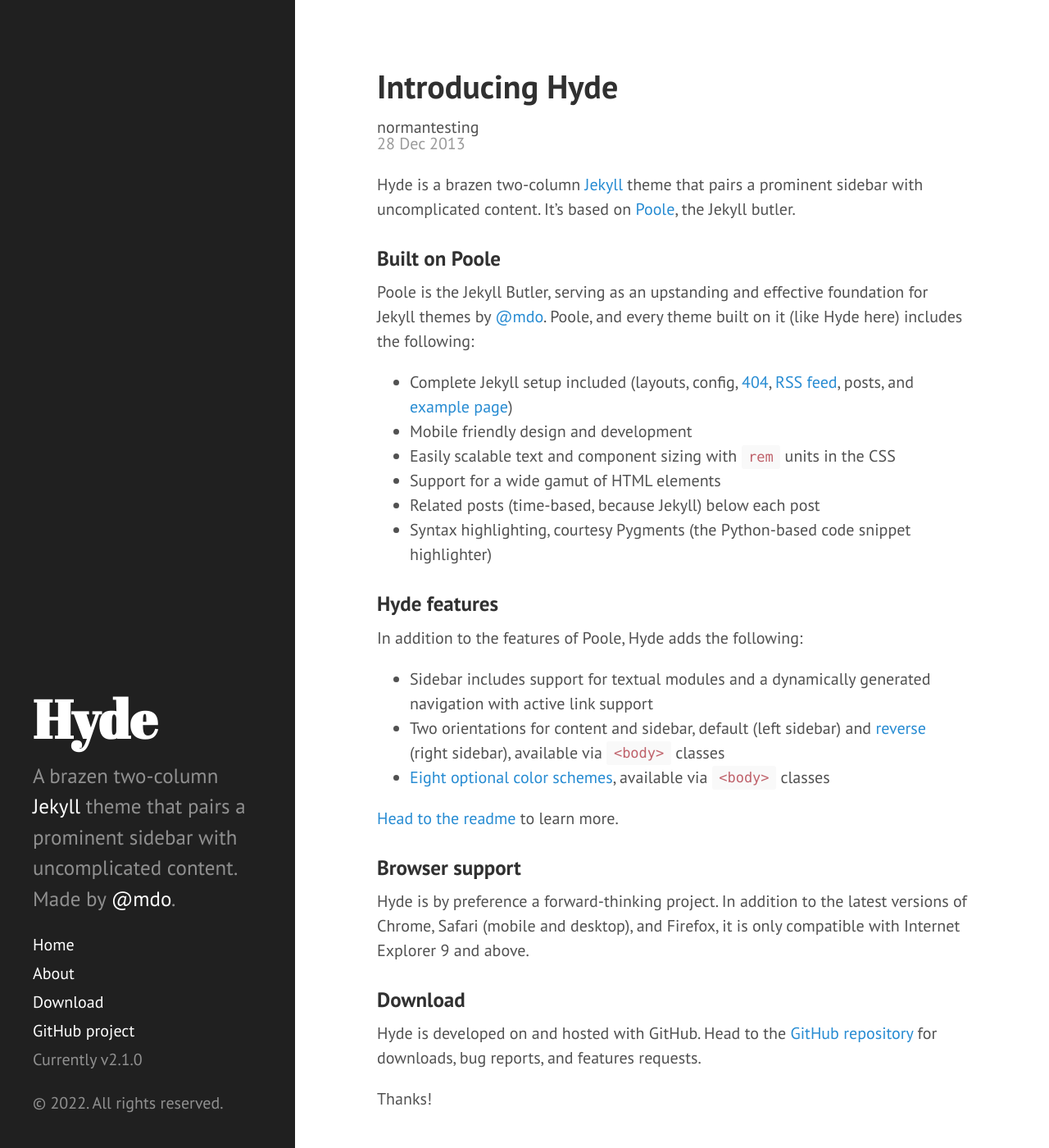
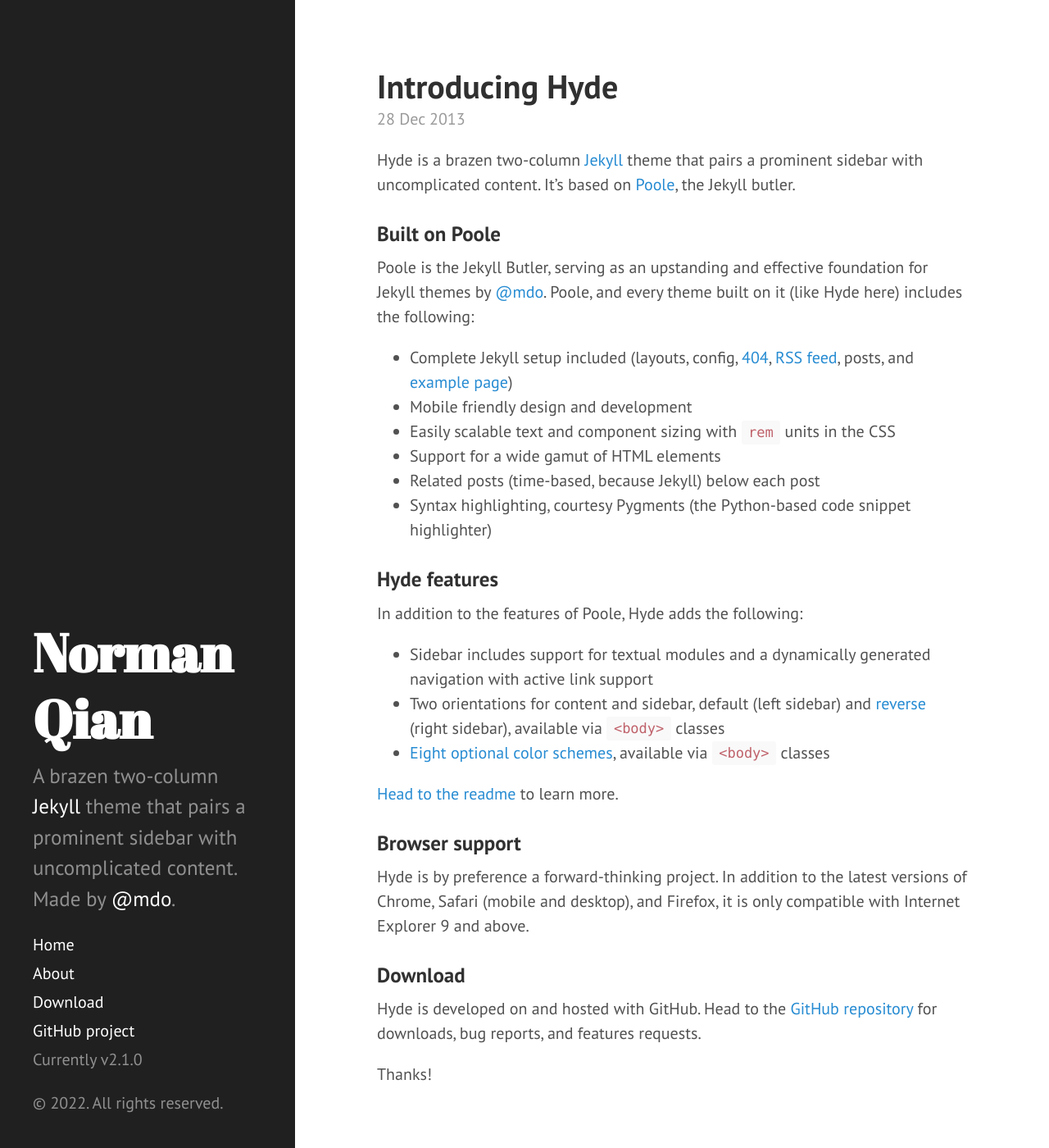
Before and after one commit to elizasviel/elizasviel.github.io, a Jekyll site: the page built from index.html, in a window 1280 px wide and 1400 px high. Shown: the whole window at 82% size. Built offline with Jekyll 4.4.1, drawn with Linux system fonts in a browser that asks for light colours; Markdown is read by kramdown in place of the engine named in the settings; the list of posts is cut into pages by our own code; some of the changed text lies outside the part shown.

Commit message:
change title

```diff
--- a/_config.yml
+++ b/_config.yml
@@ -6,7 +6,7 @@
 permalink:        pretty
 
 # Setup
-title:            Hyde
+title:            Norman Qian
 tagline:          'A Jekyll theme'
 description:      'A brazen two-column <a href="http://jekyllrb.com" target="_blank">Jekyll</a> theme that pairs a prominent sidebar with uncomplicated content. Made by <a href="https://twitter.com/mdo" target="_blank">@mdo</a>.'
 url:              http://hyde.getpoole.com
--- a/index.html
+++ b/index.html
@@ -11,7 +11,6 @@
         {{ post.title }}
       </a>
     </h1>
-    normantesting
     <span class="post-date">{{ post.date | date_to_string }}</span>
 
     {{ post.content }}
```
